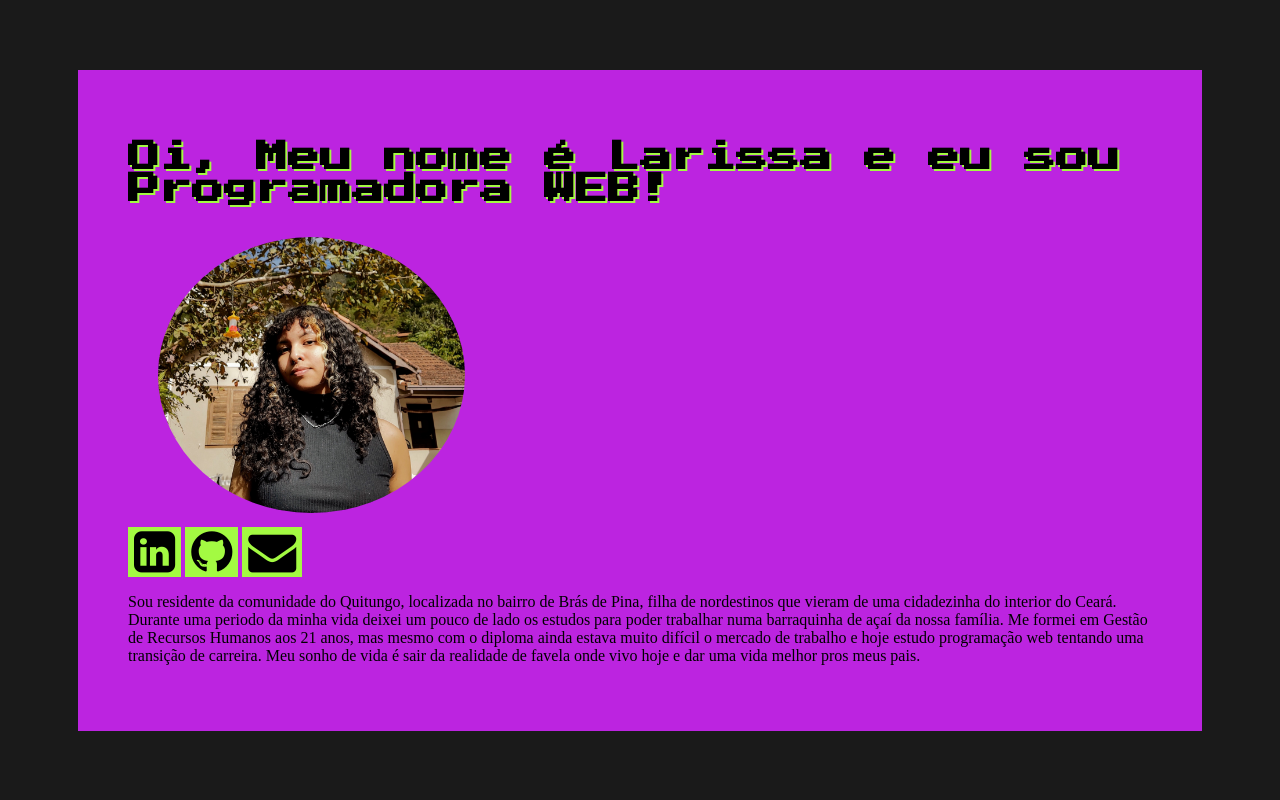
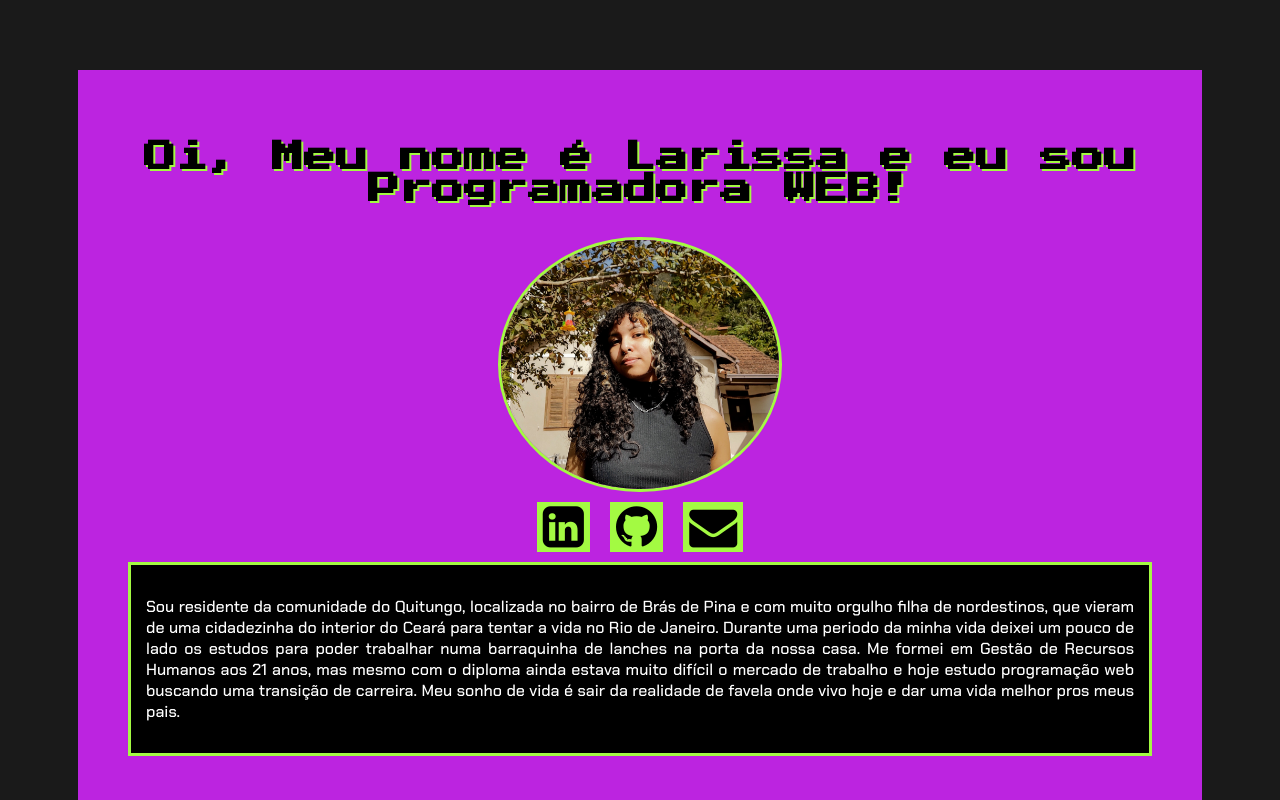
Before and after one commit to laririn/portfolio-cinema-nosso, a plain HTML site: page index.html in a window 1280 px wide. Shown: the top 800 px of the page. Drawn offline with Linux system fonts and the light colour scheme.

Commit message:
atualizações

```diff
--- a/index.html
+++ b/index.html
@@ -16,7 +16,7 @@
         <div>
             <h1>Oi, Meu nome é Larissa e eu sou Programadora WEB!</h1>
         </div>
-        <div>
+        <div class="icon-box">
             <img
             src="./icon-img/IMG_20220813_141350180_HDR~2.jpg"
             alt=""
@@ -44,7 +44,7 @@
               </button>
         </div>
         <div class="sobre">
-            <p>Sou residente da comunidade do Quitungo, localizada no bairro de Brás de Pina, filha de nordestinos que vieram de uma cidadezinha do interior do Ceará. Durante uma periodo da minha vida deixei um pouco de lado os estudos para poder trabalhar numa barraquinha de açaí da nossa família. Me formei em Gestão de Recursos Humanos aos 21 anos, mas mesmo com o diploma ainda estava muito difícil o mercado de trabalho e hoje estudo programação web tentando uma transição de carreira.  Meu sonho de vida é sair da realidade de favela onde vivo hoje e dar uma vida melhor pros meus pais.</p>
+            <p>Sou residente da comunidade do Quitungo, localizada no bairro de Brás de Pina e com muito orgulho filha de nordestinos, que vieram de uma cidadezinha do interior do Ceará para tentar a vida no Rio de Janeiro. Durante uma periodo da minha vida deixei um pouco de lado os estudos para poder trabalhar numa barraquinha de lanches na porta da nossa casa. Me formei em Gestão de Recursos Humanos aos 21 anos, mas mesmo com o diploma ainda estava muito difícil o mercado de trabalho e hoje estudo programação web buscando uma transição de carreira.  Meu sonho de vida é sair da realidade de favela onde vivo hoje e dar uma vida melhor pros meus pais.</p>
         </div>
     </div>
 
--- a/style.css
+++ b/style.css
@@ -14,10 +14,12 @@ body {
 .icon {
   max-width: 30%;
   border-radius: 50%;
+  border: #a3fa42 solid;
   margin: 10px 30px;
 }
 h1 {
   text-shadow: 2px 2px #a3fa42;
+  text-align: center;
   font-family: "Press Start 2P", cursive;
 }
 h3 {
@@ -58,3 +60,31 @@ h3 {
 .conteudof{
     display: none;
 }
+.sobre {
+    padding: 15px;
+    background-color: black;
+    margin: 10px 0px;
+    border: #a3fa42 solid;
+}
+.sobre p {
+    color: white;
+    background-color: black;
+    font-family: 'Chakra Petch', sans-serif;
+    text-align: justify;
+}
+.icon-box{
+    display: flex;
+    flex-direction: row;
+    justify-content: center;
+    align-items: center;
+    margin: 0px 50px;
+}
+.btns {
+    display: flex;
+    flex-direction: row;
+    justify-content: center;
+    align-items: center;
+}
+.btn-contact {
+    margin: 0px 10px;
+}
```
